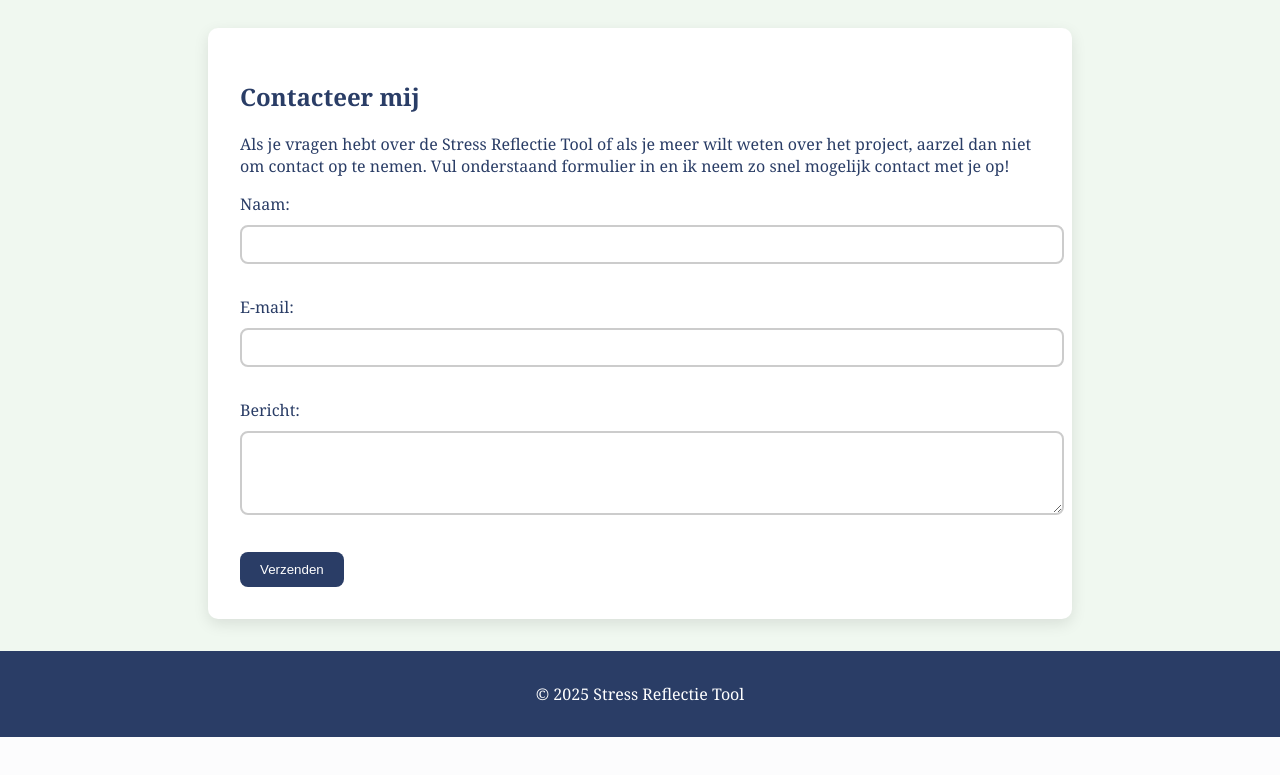
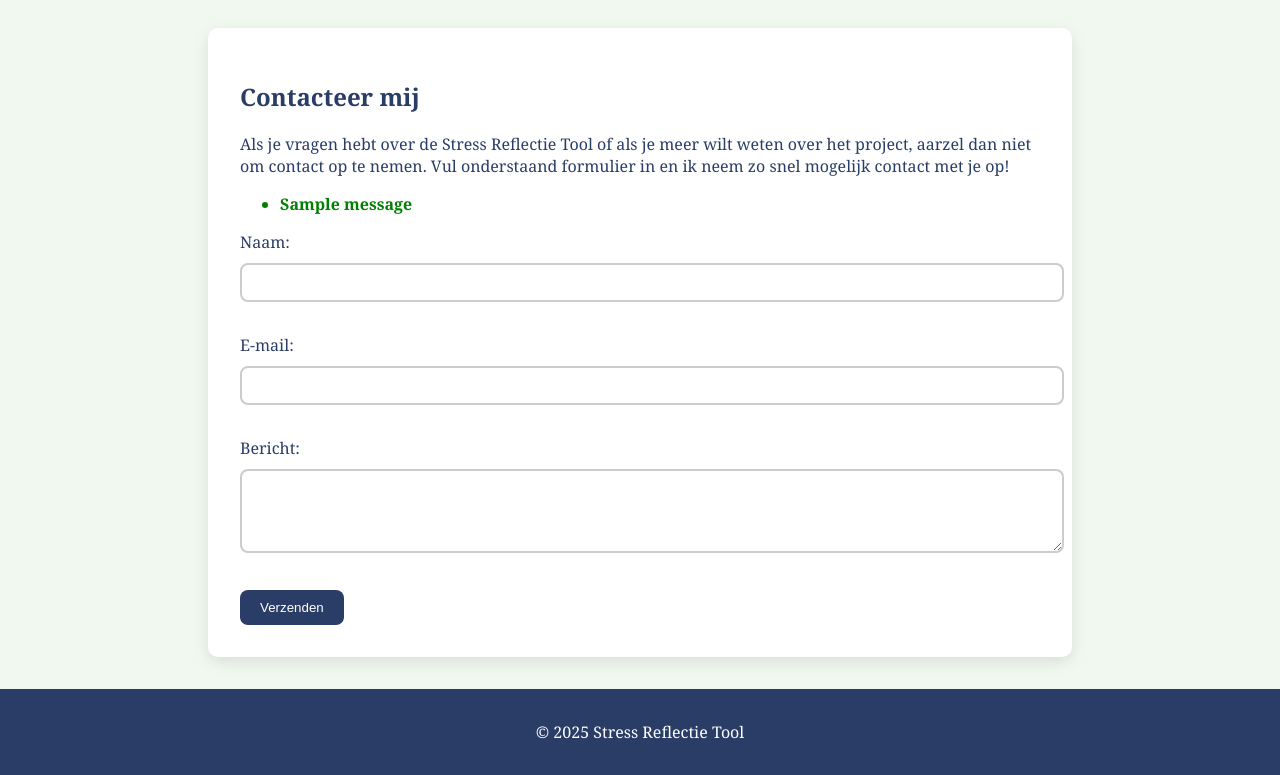
Before and after one commit to AnoukdeHaas/project-directory, a Flask app: page /contact in a window 1280 px wide. Shown: the part 144-919 px from the top of the page. Before the commit the page ends 881 px from the top, so only its background shows below. Run offline with Flask 3, Linux system fonts and the light colour scheme; tables that the repository leaves empty hold one stand-in row (values such as "Sample post"); one stand-in notice (Sample message) is shown.

Commit message:
Updated contact.html and app.py for form handling and flash messages

```diff
--- a/app.py
+++ b/app.py
@@ -1,15 +1,15 @@
-from flask import Flask, render_template, request, redirect, url_for  # type: ignore
+from flask import Flask, render_template, request, redirect, url_for, flash  # type: ignore
 from flask_sqlalchemy import SQLAlchemy
-import os
 
 # Configuratie van de Flask-app
 app = Flask(__name__)
 app.config['SQLALCHEMY_DATABASE_URI'] = 'sqlite:///data.db'  # Pad naar de database
 app.config['SQLALCHEMY_TRACK_MODIFICATIONS'] = False
+app.secret_key = 'your_secret_key'  # Nodig voor flash-berichten
 
 db = SQLAlchemy(app)
 
-# Database-model
+# Database-models
 class Response(db.Model):
     id = db.Column(db.Integer, primary_key=True)
     feeling = db.Column(db.String(100), nullable=False)
@@ -18,6 +18,12 @@ class Response(db.Model):
     sleep_hours = db.Column(db.Integer, nullable=False)
     exercise_frequency = db.Column(db.String(50), nullable=False)
     stress_level = db.Column(db.Integer, nullable=False)
+
+class ContactMessage(db.Model):
+    id = db.Column(db.Integer, primary_key=True)
+    name = db.Column(db.String(100), nullable=False)
+    email = db.Column(db.String(120), nullable=False)
+    message = db.Column(db.Text, nullable=False)
 
 # Database initialiseren
 def init_db():
@@ -86,8 +92,28 @@ def tips():
     return render_template('tips.html')
 
 # Route naar contact.html - contactpagina
-@app.route('/contact')
+@app.route('/contact', methods=['GET', 'POST'])
 def contact():
+    if request.method == 'POST':
+        # Haal gegevens uit het formulier
+        name = request.form.get('name')
+        email = request.form.get('email')
+        message = request.form.get('message')
+
+        # Validatie
+        if not name or not email or not message:
+            flash("Alle velden zijn verplicht!", "error")
+            return redirect('/contact')
+
+        # Opslaan in de database
+        contact_message = ContactMessage(name=name, email=email, message=message)
+        db.session.add(contact_message)
+        db.session.commit()
+
+        # Succesmelding tonen
+        flash("Bedankt voor je bericht! We nemen snel contact met je op.", "success")
+        return redirect('/contact')
+
     return render_template('contact.html')
 
 if __name__ == '__main__':
--- a/static/styles.css
+++ b/static/styles.css
@@ -205,3 +205,14 @@ form#contact-form input[type="text"], form#contact-form input[type="email"], for
     transform: scale(1.1); /* Vergroot de afbeelding iets */
     box-shadow: 0 4px 8px rgba(0, 0, 0, 0.2); /* Voeg een subtiele schaduw toe */
 }
+
+/* Wijzigt de kleuren bij het contactformulier met Flashmeldingen */
+.success {
+    color: green;
+    font-weight: bold;
+}
+
+.error {
+    color: red;
+    font-weight: bold;
+}
--- a/templates/contact.html
+++ b/templates/contact.html
@@ -22,6 +22,17 @@
             <h2>Contacteer mij</h2>
             <p>Als je vragen hebt over de Stress Reflectie Tool of als je meer wilt weten over het project, aarzel dan niet om contact op te nemen. Vul onderstaand formulier in en ik neem zo snel mogelijk contact met je op!</p>
 
+            <!-- Flash-berichten -->
+            {% with messages = get_flashed_messages(with_categories=true) %}
+                {% if messages %}
+                    <ul>
+                        {% for category, message in messages %}
+                            <li class="{{ category }}">{{ message }}</li>
+                        {% endfor %}
+                    </ul>
+                {% endif %}
+            {% endwith %}
+
             <!-- Formulier voor contact -->
             <form action="{{ url_for('contact') }}" method="POST">
                 <label for="name">Naam:</label>
@@ -35,12 +46,6 @@
 
                 <button type="submit">Verzenden</button>
             </form>
-
-            {% if success %}
-                <p>Bedankt voor je bericht! We nemen zo snel mogelijk contact met je op.</p>
-            {% elif error %}
-                <p style="color: red;">Er is iets mis gegaan, probeer het later opnieuw.</p>
-            {% endif %}
         </section>
     </main>
 
```
